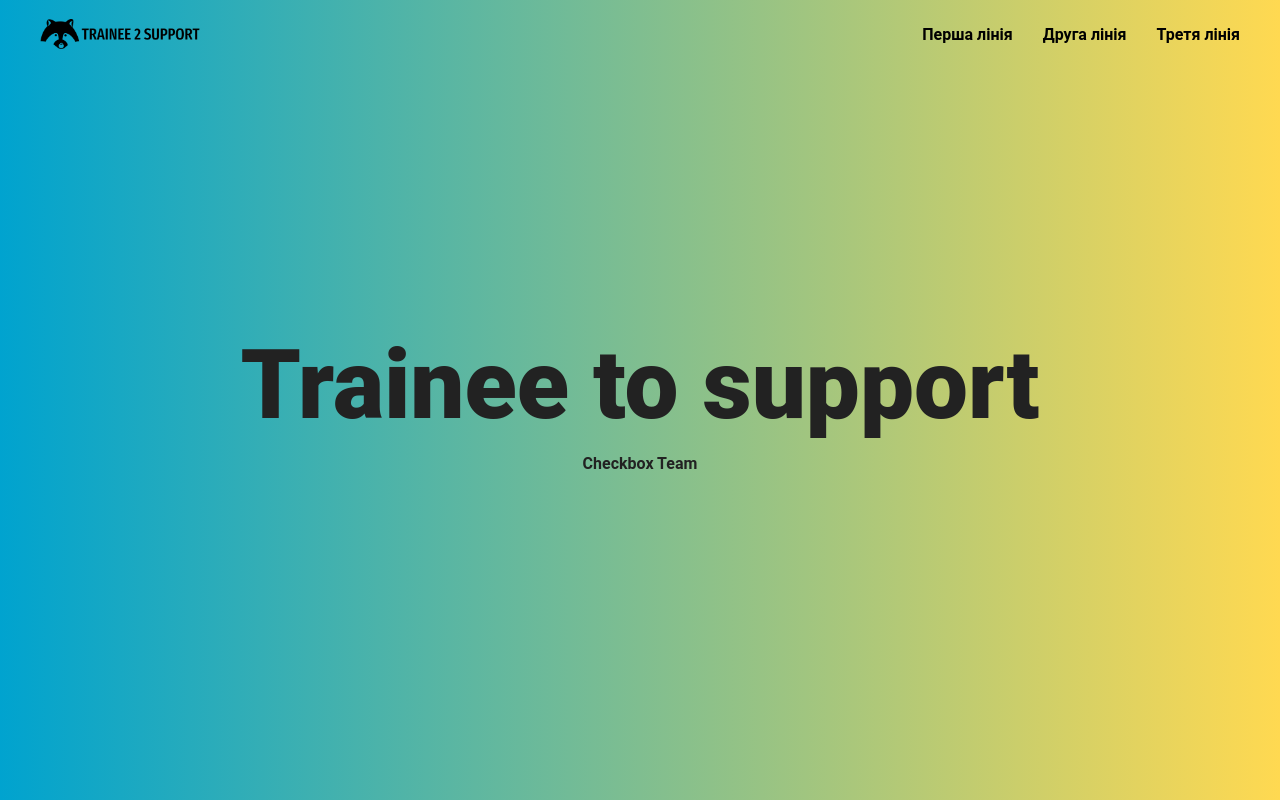
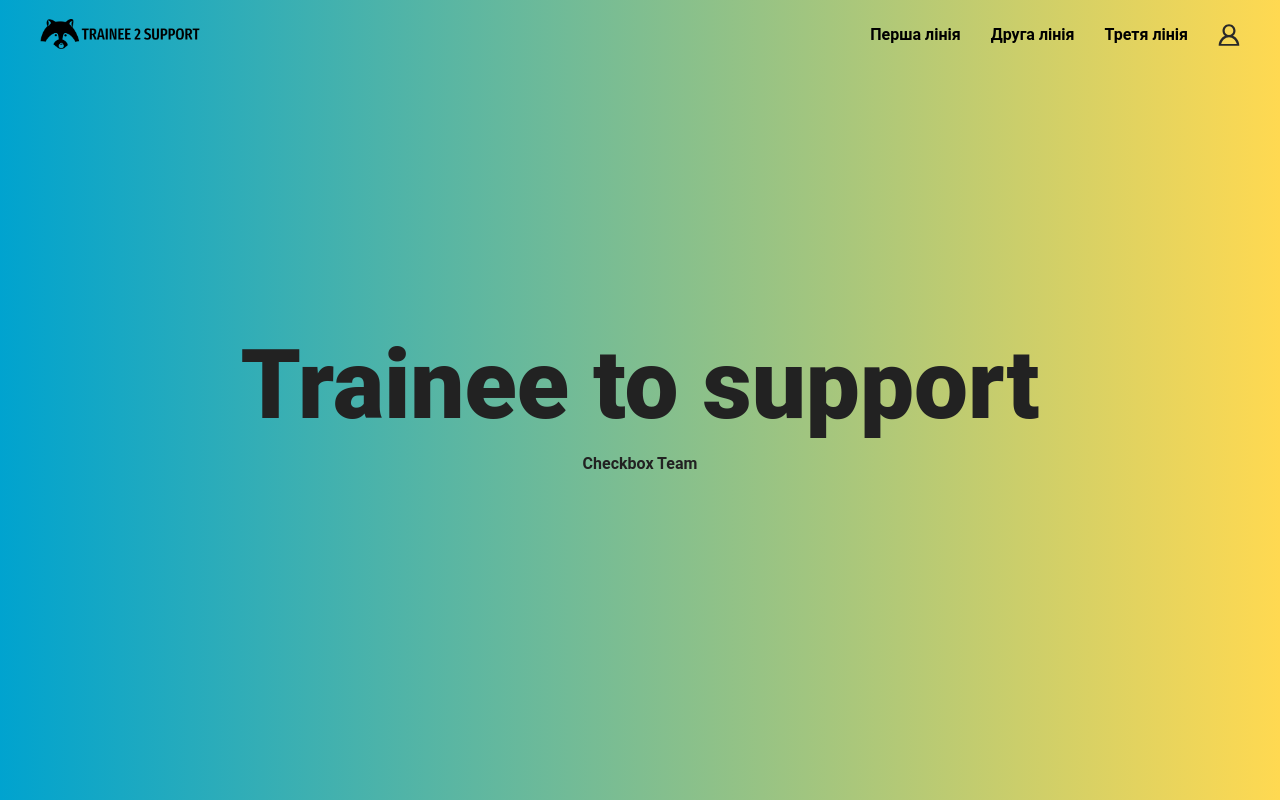
Before and after one commit to Mykola-Samchuk/trainee2support, a React (Create React App) app: page / in a window 1280 px wide. Shown: the top 800 px of the page. Built offline with nearby package versions, Linux system fonts and the light colour scheme.

Commit message:
change in header. add logo link for office in

```diff
--- a/src/components/Header/Header.jsx
+++ b/src/components/Header/Header.jsx
@@ -16,9 +16,9 @@ export default function Header() {
     } else setScrolled(false);
   });
   // handler click for for close mobile menu
-  const handlerLinkClose = ()=>{
-    setActive(!active)
-  }
+  const handlerLinkClose = () => {
+    setActive(!active);
+  };
 
   return (
     <>
@@ -26,22 +26,43 @@ export default function Header() {
         <div className="header-inner">
           <nav className="nav-wrapp">
             <div className="logo-wrapp">
-              <NavLink to={ROUTES.about} >
+              <NavLink to={ROUTES.about}>
                 <img src={logo} alt="logo" />
               </NavLink>
             </div>
             <ul className={`nav-link-wrapp ${active ? "active" : ""}`}>
               <li className="link-wrapp">
-                <NavLink to={ROUTES.first_line} onClick={handlerLinkClose}>Перша лінія</NavLink>
+                <NavLink to={ROUTES.first_line} onClick={handlerLinkClose}>
+                  Перша лінія
+                </NavLink>
               </li>
               <li className="link-wrapp">
-                <NavLink to={ROUTES.second_line} onClick={handlerLinkClose}>Друга лінія</NavLink>
+                <NavLink to={ROUTES.second_line} onClick={handlerLinkClose}>
+                  Друга лінія
+                </NavLink>
               </li>
               <li className="link-wrapp">
-                <NavLink to={ROUTES.third_line} onClick={handlerLinkClose}>Третя лінія</NavLink>
+                <NavLink to={ROUTES.third_line} onClick={handlerLinkClose}>
+                  Третя лінія
+                </NavLink>
               </li>
             </ul>
           </nav>
+          <NavLink className="office-wrapp" to="#">
+            <svg
+              width="22"
+              height="22"
+              viewBox="0 0 22 22"
+              fill="none"
+              xmlns="http://www.w3.org/2000/svg"
+            >
+              <path
+                d="M14.9424 11.8261C16.4948 10.6382 17.5002 8.77221 17.5002 6.66675C17.5002 3.07712 14.5898 0.166748 11.0002 0.166748C7.41054 0.166748 4.50016 3.07712 4.50016 6.66675C4.50016 8.77221 5.5055 10.6382 7.05791 11.8261C3.33016 13.4544 0.708496 17.3186 0.708496 21.8334H21.2918C21.2918 17.3186 18.6702 13.4544 14.9424 11.8261ZM6.66683 6.66675C6.66683 4.27746 8.61087 2.33341 11.0002 2.33341C13.3895 2.33341 15.3335 4.27746 15.3335 6.66675C15.3335 9.05604 13.3895 11.0001 11.0002 11.0001C8.61087 11.0001 6.66683 9.05604 6.66683 6.66675ZM11.0002 13.1667C14.7794 13.1667 17.8961 16.3664 18.8001 20.1001H3.20015C4.10419 16.3664 7.22095 13.1667 11.0002 13.1667Z"
+                fill="#292929"
+              />
+            </svg>
+
+          </NavLink>
           <div
             className={`mobile-btn ${active ? "active" : ""}`}
             onClick={() => {
--- a/src/components/Header/header.scss
+++ b/src/components/Header/header.scss
@@ -56,6 +56,7 @@
 .mobile-btn:before {
   margin-top: -10px;
 }
+
 // mobile btn + avtive
 .mobile-btn.active span {
   opacity: 0;
@@ -107,6 +108,18 @@
     margin-left: 0;
   }
 }
+.office-wrapp {
+  display: flex;
+  justify-content: center;
+  align-items: center;
+  margin-left: 30px;
+  svg{
+    path{
+      transition: 0.3s;
+    }
+  }
+}
+
 // hover
 @media (min-width: 1200px) {
   .logo-wrapp {
@@ -124,9 +137,12 @@
       }
     }
   }
+  .office-wrapp:hover svg path{
+    fill: $purple-clr;
+  }
 }
 @media (max-width: 1199px) {
-  .header-inner{
+  .header-inner {
     padding: 0 20px;
   }
   .mobile-btn {
@@ -158,6 +174,10 @@
   .nav-link-wrapp.active {
     right: -20px;
   }
+  .office-wrapp {
+    margin-left: 0px;
+    margin-right: 10px;
+  }
 }
 @media (max-width: 575px) {
   .nav-link-wrapp {
```
Also changed, not shown: src/components/Header/img/office-logo.svg (added).
